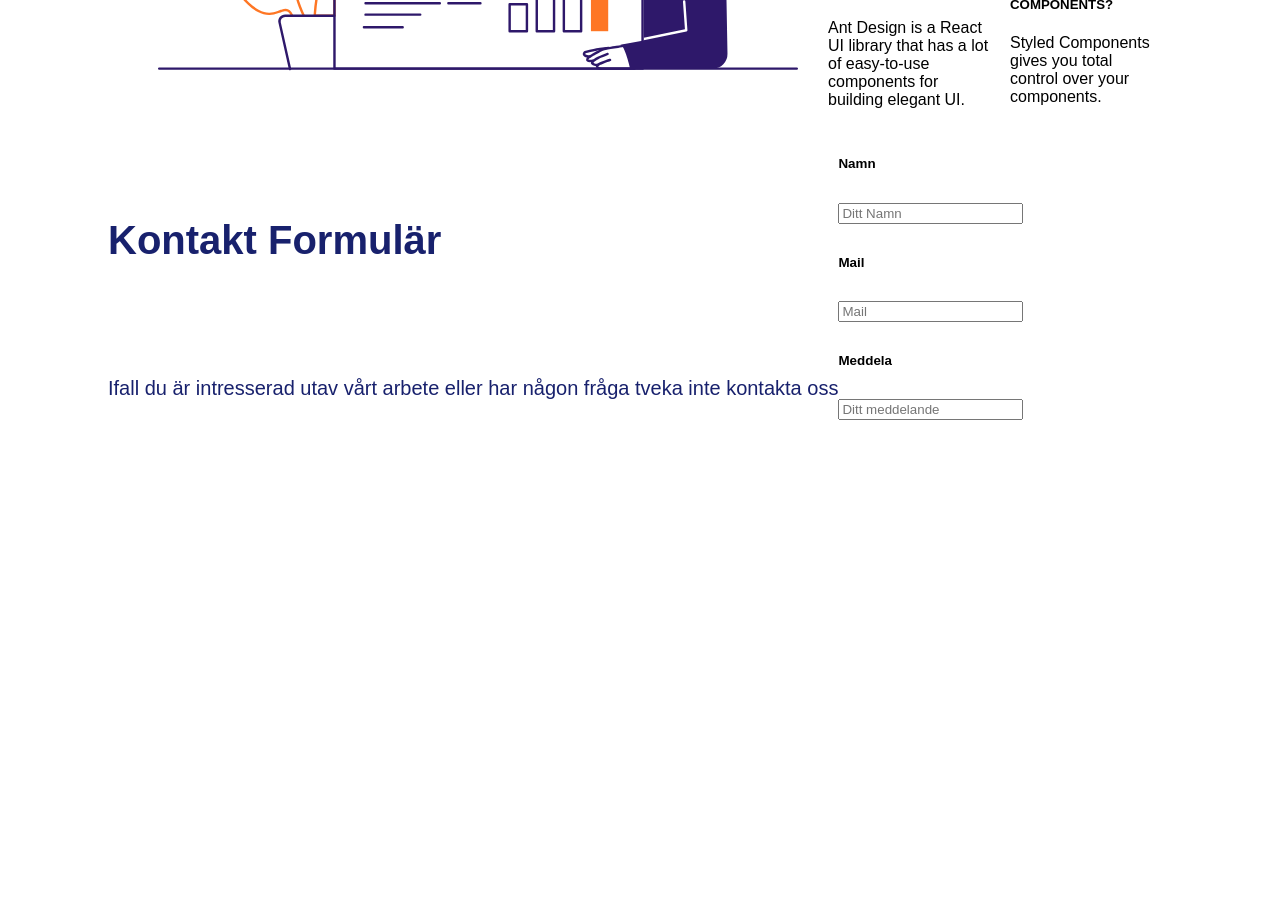
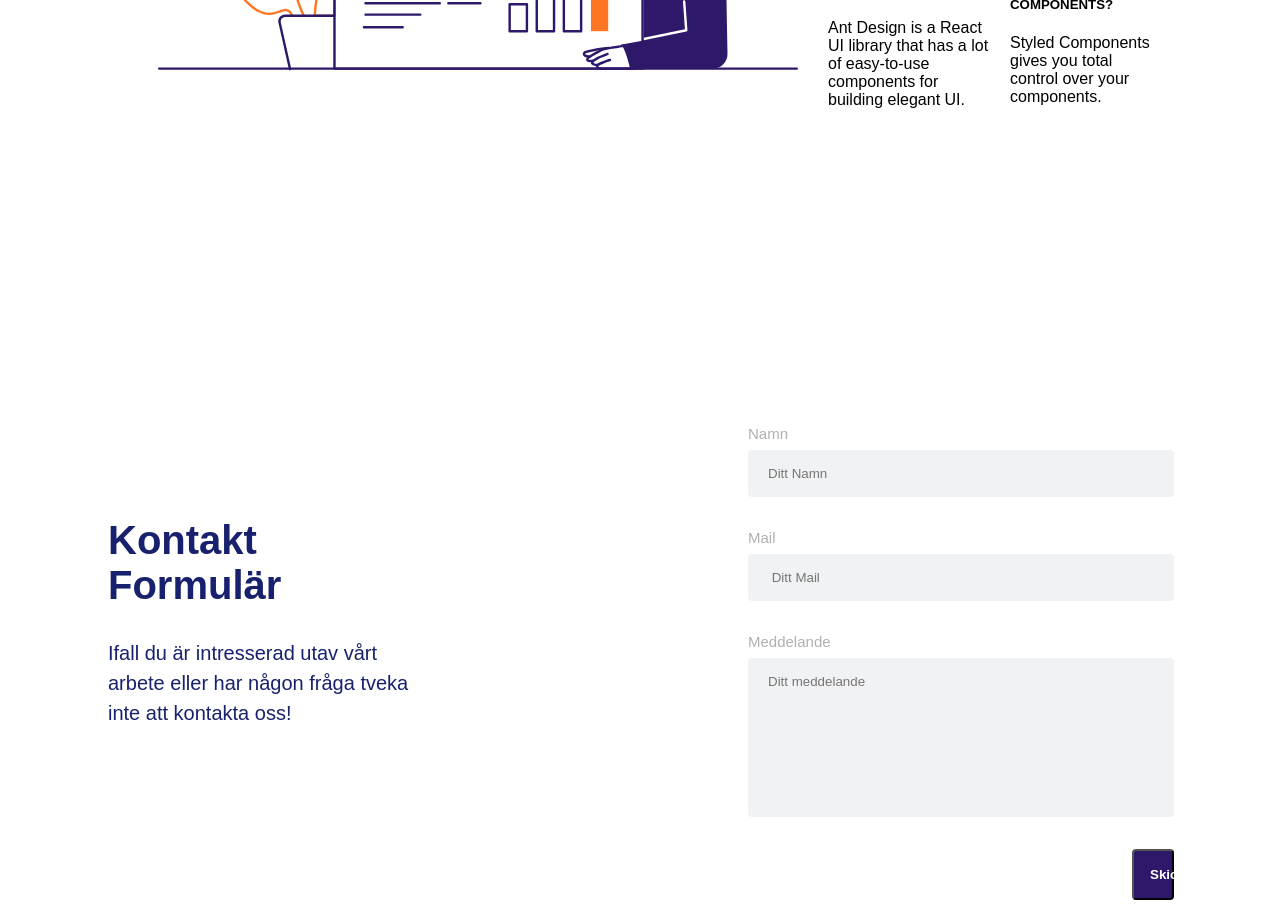
Before and after one commit to coding-group-gbg/website, a React (Create React App) app: page / in a window 1280 px wide. Shown: the part 1160-2068 px from the top of the page. Before the commit the page ends 1588 px from the top, so only its background shows below. Built offline with nearby package versions, Linux system fonts and the light colour scheme; a web font is replaced by a local one.

Commit message:
finalized contact form

```diff
--- a/src/ContactForm/ContactForm.css
+++ b/src/ContactForm/ContactForm.css
@@ -1,6 +1,9 @@
 .ContactForm-Section {
 display: flex;
 flex-direction: row;
+margin-top: 300px;
+justify-content: space-evenly;
+
 }
 
 .ContactForm {
@@ -13,18 +16,95 @@ display: flex;
 flex-direction: column;
 font-size: 40px;
 color: #18216d;
+margin-bottom: 60px;
+
+
+
+
 }
 
 .ContactForm-bodytext {
 font-size: 20px;
 color: #18216d;
+width: 20rem;
+margin-top: -30px;
+line-height: 30px;
+
+
+
 }
+
 .Form {
     display: flex;
     flex-direction: column;
-    font-size: 20px;
-    column-gap: -1000px;
+    font-size: 15px;
+    margin-left: 20rem;
+    width: 40%;
+    color: rgb(174, 176, 178);
+}
 
+.Form-name {
+
+    border-radius: 4px;
+    border: 0px;
+    background: rgb(241, 242, 243);
+    padding-top: 1rem;
+    padding-right: 1.25rem;
+    padding-bottom: 1rem;
+    padding-left: 1.25rem;
+    margin-top: 0.5rem;
+    margin-bottom: 2rem;
+
+
+
+}
+
+.Form-mail {
+
+    border-radius: 4px;
+    border: 0px;
+    background: rgb(241, 242, 243);
+    padding-top: 1rem;
+    padding-right: 1.25rem;
+    padding-bottom: 1rem;
+    padding-left: 1.25rem;
+    margin-top: 0.5rem;
+    margin-bottom: 2rem;
+
+
+}
+
+.Form-message {
+
+    border-radius: 4px;
+    border: 0px;
+    background: rgb(241, 242, 243);
+    padding-top: 1rem;
+    padding-right: 7rem;
+    padding-bottom: 8rem;
+    padding-left: 1.25rem;
+    margin-top: 0.5rem;
+    margin-bottom: 2rem;
+
+}
+
+.Submit-button {
+    background: #2E186A;
+    color: white;
+    padding-top: 1rem;
+    padding-right: 1rem;
+    padding-bottom: 1rem;
+    padding-left: 1rem;
+    margin-left: 24rem;
+    font-weight: bold;
+    border-radius: 4px;
+
+}
+.Form-name:focus::placeholder {
+
+
+    background: white;
+    border-color: tomato;
 
 
 
--- a/src/ContactForm/ContactForm.js
+++ b/src/ContactForm/ContactForm.js
@@ -6,16 +6,17 @@ function ContactForm() {
 
             <div className="ContactForm">
                 <h6 className="ContactForm-text"> Kontakt Formulär </h6>
-                <p className="ContactForm-bodytext"> Ifall du är intresserad utav vårt arbete eller har någon fråga tveka inte kontakta oss </p>
+                <p className="ContactForm-bodytext"> Ifall du är intresserad utav vårt arbete eller har någon fråga tveka inte att kontakta oss! </p>
             </div>
 
             <div className="Form">
-                <h6> Namn </h6>
-                <input placeholder="Ditt Namn"></input>
-                <h6> Mail </h6>
-                <input placeholder="Mail"></input>
-                <h6> Meddela </h6>
-                <input placeholder="Ditt meddelande"></input>
+                <label> Namn </label>
+                <input class="Form-name" placeholder="Ditt Namn"></input>
+                <label> Mail </label>
+                <input class="Form-mail" placeholder=" Ditt Mail"></input>
+                <label> Meddelande </label>
+                <input class="Form-message" placeholder="Ditt meddelande"></input>
+                <button class="Submit-button" > Skicka</button>
 
 
 
```
